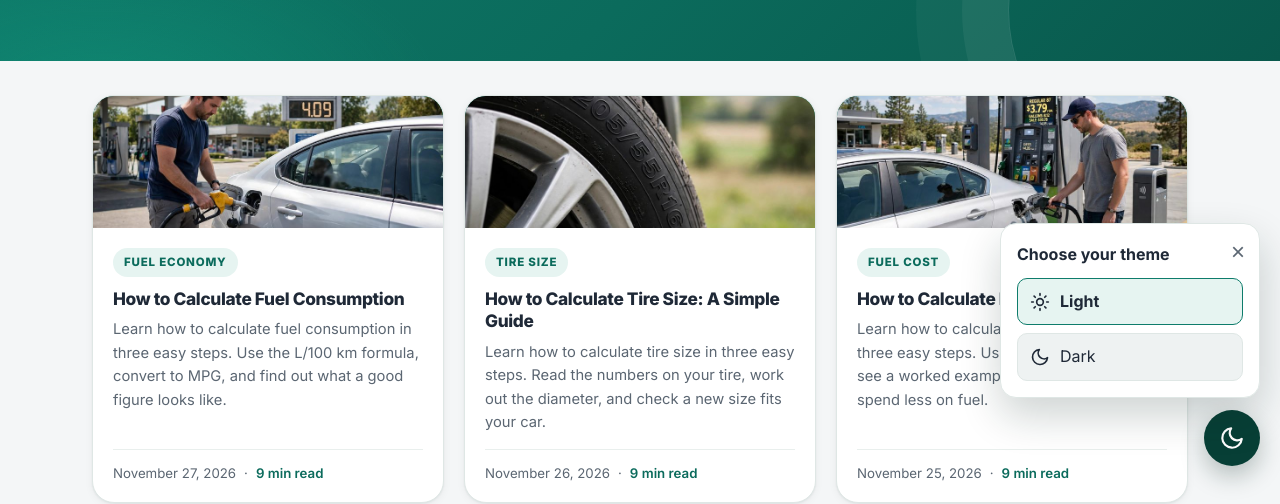
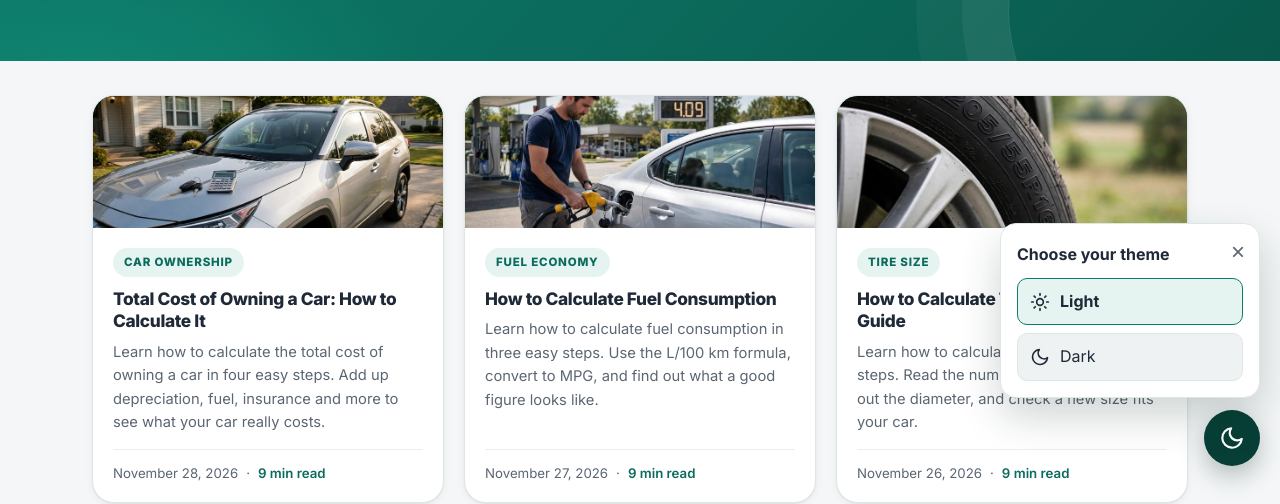
Before and after one commit to ranameerusman-ai/car-owner-tools, a plain HTML site: page blog/index.html in a window 1280 px wide. Shown: the part 314-818 px from the top of the page. Drawn offline with Linux system fonts and the light colour scheme.

Commit message:
Update blog index: add Total Cost of Owning a Car article first

```diff
--- a/blog/index.html
+++ b/blog/index.html
@@ -60,6 +60,15 @@
 </div></section>
 <main class="wrap blog-listing">
   <ul class="post-list">
+    <li>
+      <a class="post-thumb post-thumb-value" href="how-to-calculate-total-cost-of-owning-a-car/" aria-label="Total Cost of Owning a Car: How to Calculate It"><img src="../assets/images/total-cost-featured.jpg" alt="A clean family car parked in a sunny driveway with car keys and a calculator on the hood" width="1200" height="800" fetchpriority="high" srcset="../assets/images/total-cost-featured-800.jpg 800w, ../assets/images/total-cost-featured.jpg 1200w" sizes="(max-width: 560px) 100vw, 360px" /></a>
+      <div class="post-body">
+        <span class="post-tag">Car Ownership</span>
+        <h2><a href="how-to-calculate-total-cost-of-owning-a-car/">Total Cost of Owning a Car: How to Calculate It</a></h2>
+        <p>Learn how to calculate the total cost of owning a car in four easy steps. Add up depreciation, fuel, insurance and more to see what your car really costs.</p>
+        <div class="meta"><span>November 28, 2026</span> &middot; <span class="read-time">9 min read</span></div>
+      </div>
+    </li>
     <li>
       <a class="post-thumb post-thumb-fuel" href="how-to-calculate-fuel-consumption/" aria-label="How to Calculate Fuel Consumption"><img src="../assets/images/fuel-consumption-featured.jpg" alt="A driver filling up a silver sedan with a fuel pump nozzle at a gas station" width="1200" height="800" fetchpriority="high" srcset="../assets/images/fuel-consumption-featured-800.jpg 800w, ../assets/images/fuel-consumption-featured.jpg 1200w" sizes="(max-width: 560px) 100vw, 360px" /></a>
       <div class="post-body">
```
